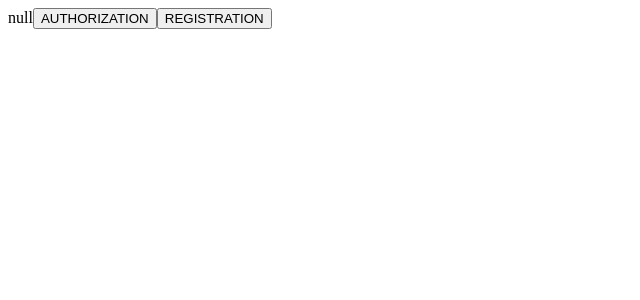
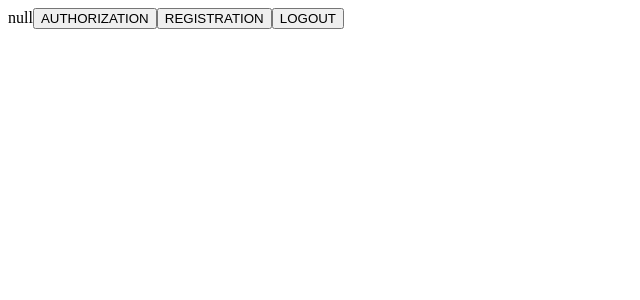
Before and after one commit to LieninVU/DockerDevOpsTest, a React (Create React App) app in the folder front-end/: page / in a window 1280 px wide. Shown: the top 300 px of the page, without its empty margins (0-640 px from the left). Built offline with nearby package versions, Linux system fonts and the light colour scheme; no server answers.

Commit message:
почти ничего не изменил

```diff
--- a/front-end/src/App.js
+++ b/front-end/src/App.js
@@ -29,6 +29,17 @@ const AppContext = ({SERVER}) => {
     const handleNavigateToAuthorization = () => {
         navigate("/authorization")
     }
+    const handleLogOut = async() => {
+        const response = await fetch(`${SERVER}/api.logout`, {
+            method: "GET",
+            credentials: "include"
+        })
+        if(!response.ok){const error = await response.text(); console.log(`We having a problem\nStats: ${response.status}\nError: ${error}`)}
+        else{
+            const result = await response.json();
+            if(result.success){alert("You are LogOut"); console,log("user logout")}
+        }
+    }
 
     return(
         <Routes>
@@ -37,6 +48,8 @@ const AppContext = ({SERVER}) => {
                     {data}
                     <button onClick={handleNavigateToAuthorization}>AUTHORIZATION</button>
                     <button onClick={handleNavigateToRegistration}>REGISTRATION</button>
+                    <button onClick={handleLogOut}>LOGOUT</button>
+
                 </div>
             }/>
             <Route path="/authorization" element={
--- a/front-end/src/index.js
+++ b/front-end/src/index.js
@@ -3,7 +3,7 @@ import ReactDOM from "react-dom/client";
 import App from './App.js';
 import './main.css';
 
-const SERVER = process.env.REACT_APP_SERVER;
+const SERVER = process.env.SERVER;
 const page = document.getElementById("app");
 const app = ReactDOM.createRoot(page);
 app.render(<App SERVER={SERVER}/>)
```
Also changed, not shown: 2 other files (tests, documents, lock files or other folders).
